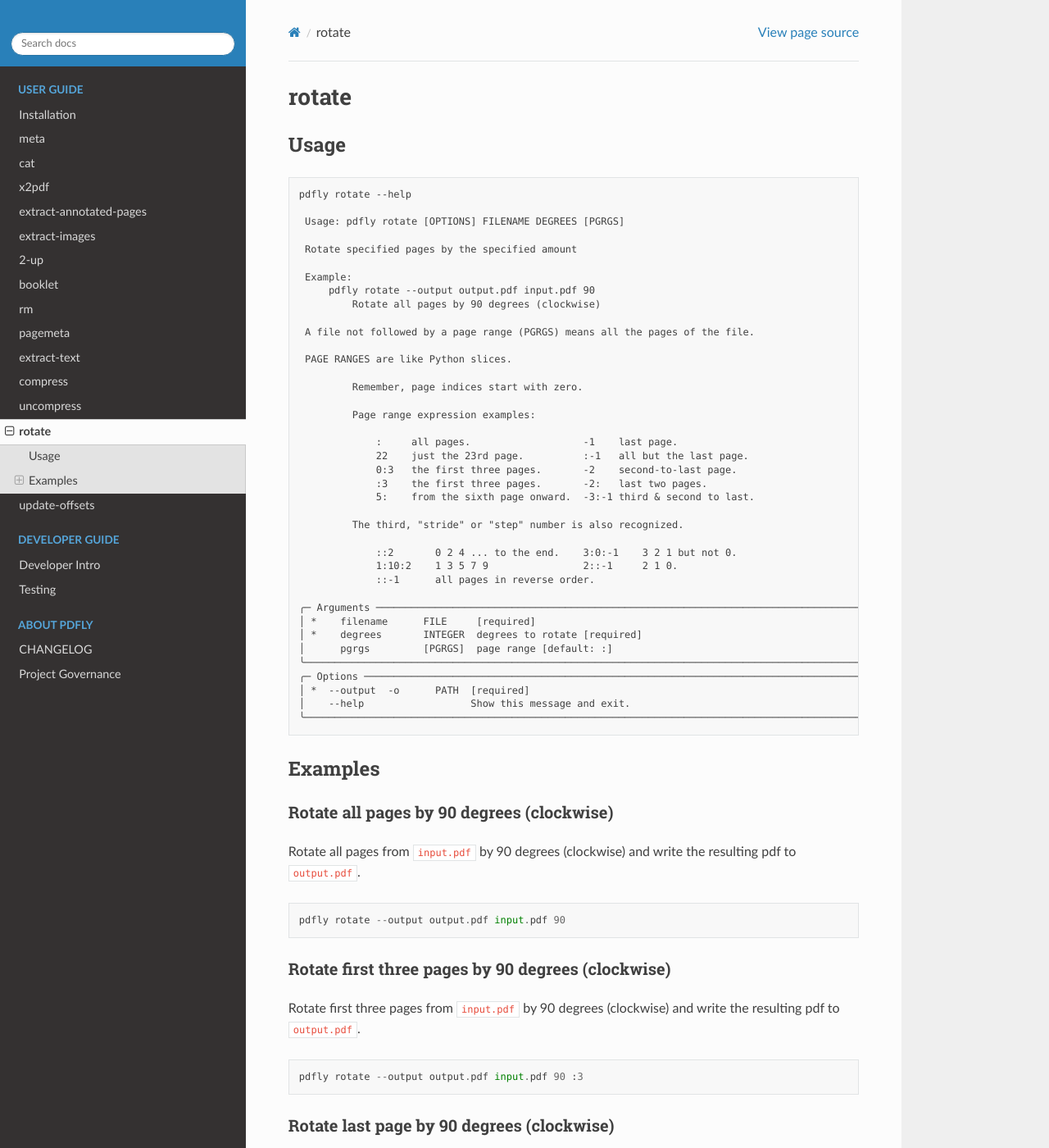
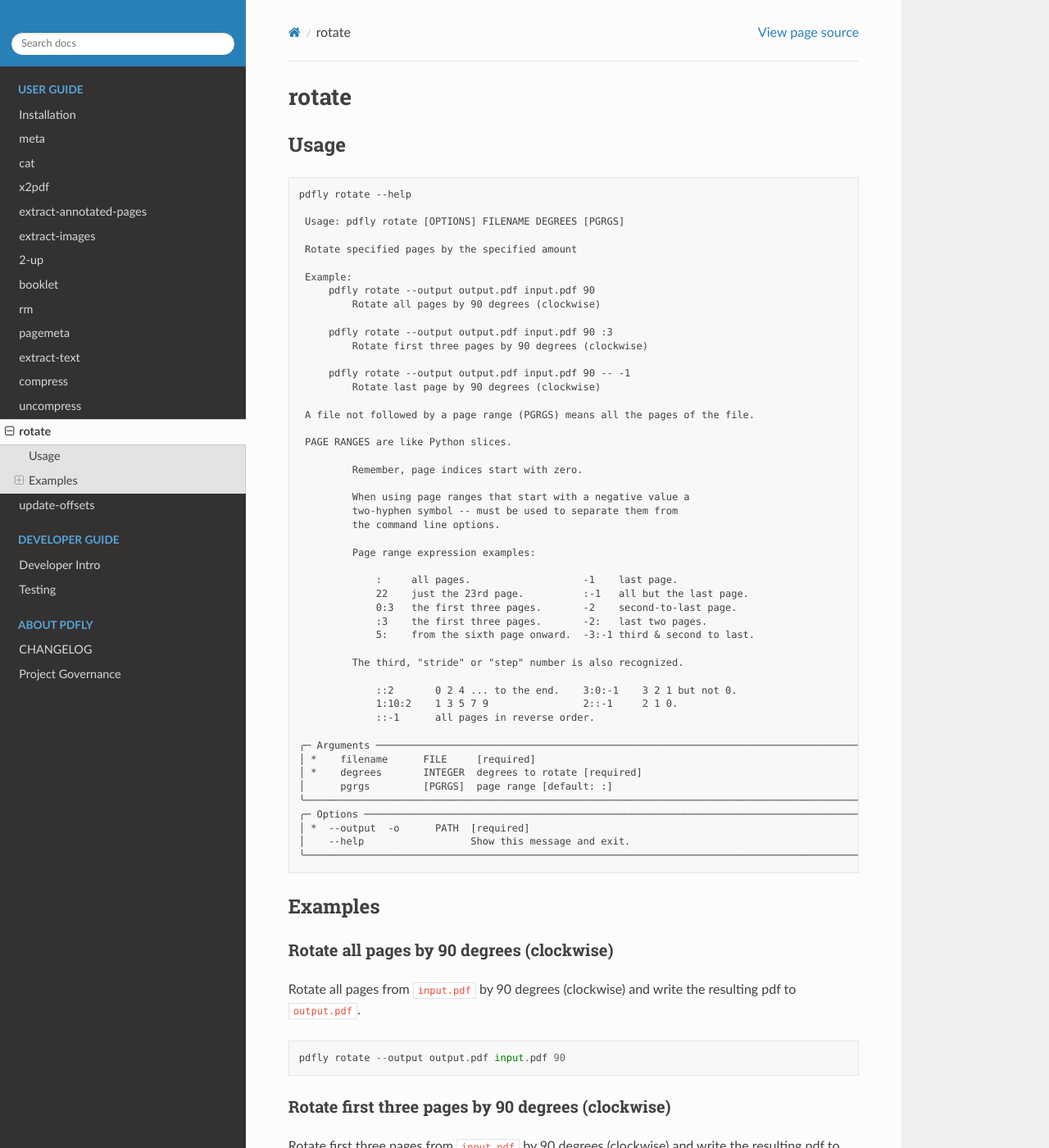
Before and after one commit to py-pdf/pdfly, a Sphinx documentation site: the page built from docs/user/subcommand-rotate.md, in a window 1280 px wide and 1400 px high. Shown: the whole window at 82% size. Built offline with Sphinx 7.4.7 and the Read the Docs theme 3.1.0, drawn with Linux system fonts in a browser that asks for light colours; pages that are not in the unit, such as notebooks, are missing from menus.

Commit message:
DOC: add documentation about how to use negative page ranges in cat/rm/rotate (#168)

```diff
--- a/docs/user/subcommand-rotate.md
+++ b/docs/user/subcommand-rotate.md
@@ -13,11 +13,21 @@
      pdfly rotate --output output.pdf input.pdf 90
          Rotate all pages by 90 degrees (clockwise)
 
+     pdfly rotate --output output.pdf input.pdf 90 :3
+         Rotate first three pages by 90 degrees (clockwise)
+
+     pdfly rotate --output output.pdf input.pdf 90 -- -1
+         Rotate last page by 90 degrees (clockwise)
+
  A file not followed by a page range (PGRGS) means all the pages of the file.
 
  PAGE RANGES are like Python slices.
 
          Remember, page indices start with zero.
+
+         When using page ranges that start with a negative value a
+         two-hyphen symbol -- must be used to separate them from
+         the command line options.
 
          Page range expression examples:
 
```
Also changed, not shown: docs/user/subcommand-cat.md (+4 -1 lines), docs/user/subcommand-rm.md (+4 -0 lines), 3 other files.
